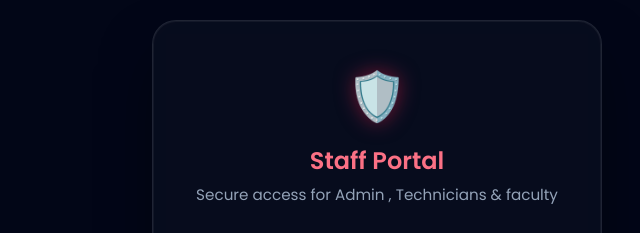
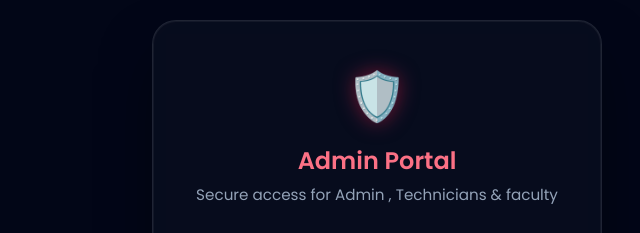
Before and after one commit to swagatkumarmohapatra07-sudo/smartcampus-care, a website with bundled scripts: page public/admin-login.html in a window 1280 px wide. Shown: the top 233 px of the page, 263-903 px from the left. Built offline with nearby package versions, Linux system fonts and the light colour scheme; no server answers.

Commit message:
staff change to admin portal

```diff
--- a/public/admin-login.html
+++ b/public/admin-login.html
@@ -22,7 +22,7 @@
 
         <div style="text-align: center; margin-bottom: 30px;">
             <div style="font-size: 3em; margin-bottom: 10px; filter: drop-shadow(0 0 10px rgba(225,29,72,0.5));">🛡️</div>
-            <h2 style="color: #fb7185; margin-bottom: 5px;">Staff Portal</h2>
+            <h2 style="color: #fb7185; margin-bottom: 5px;">Admin Portal</h2>
             <p style="color: #94a3b8; font-size: 0.95em;">Secure access for Admin , Technicians & faculty</p>
         </div>
 
```
